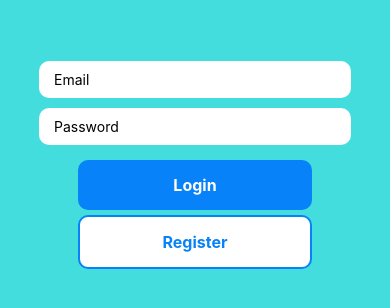
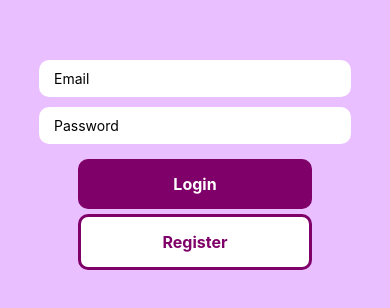
Before and after one commit to TheYuriG/fullstackTodoApp, a React Native app: screen / in a window 390 px wide. Shown: the part 262-570 px from the top of the page. Built offline with nearby package versions, Linux system fonts and the light colour scheme.

Commit message:
updated universal styling

```diff
--- /dev/null
+++ b/colors/colors.js
@@ -0,0 +1,11 @@
+//? The default color theme for the app
+export const COLORS = {
+	primary: '#320080', //? Mostly text
+	secondary: '#800069', //? Accent color for detail
+	tertiary: '#eabfff', //? Backgrounds
+	taskDue: '#eeaaaa', //? Fill color for late todos
+	taskComplete: '#90ee90', //? Fill color for completed todos
+	checkBox: 'green', //? The color of the checkbox and its border
+	danger: 'red', //? The color used on the delete ICON
+	white: '#ffffff', //? Basic white
+};
--- a/screens/login.js
+++ b/screens/login.js
@@ -2,6 +2,7 @@ import { Alert, StyleSheet, Text, View } from 'react-native';
 import React, { useState, setInput } from 'react';
 import { KeyboardAvoidingView, TextInput, TouchableOpacity } from 'react-native';
 import AsyncStorage from '@react-native-async-storage/async-storage'; //? Documentation: https://react-native-async-storage.github.io/async-storage/docs/usage/
+import { COLORS } from '../colors/colors.js';
 
 const LoginScreen = ({ navigation }) => {
 	//? Handles email data
@@ -171,11 +172,11 @@ const styles = StyleSheet.create({
 		flex: 1, //? Flex 1 for maximum stretch
 		justifyContent: 'center', //? Center everything vertically
 		alignItems: 'center', //? Center everything horizontally
-		backgroundColor: '#44dddd', //? Paint the background light blue
+		backgroundColor: COLORS.tertiary, //? Paint the background light blue
 	},
 	inputContainer: { width: '80%' }, //? Make the input containers take 80% of the horizontal screen space
 	input: {
-		backgroundColor: 'white', //? Give the input containers a white background
+		backgroundColor: COLORS.white, //? Give the input containers a white background
 		paddingHorizontal: 15, //? Space horizontally the input text from the edges of the containers
 		paddingVertical: 10, //? Space vertically the input text from the edges of the containers
 		borderRadius: 10, //? Round the edges of the input containers
@@ -188,18 +189,18 @@ const styles = StyleSheet.create({
 		marginTop: 15, //? Space each button away from each other
 	},
 	button: {
-		backgroundColor: '#0782F9', //? Paint the button blue
+		backgroundColor: COLORS.secondary, //? Paint the button blue
 		alignItems: 'center', //? Center the button on the middle of the buttonContainer
 		width: '100%', //? Make the button take the entire horizontal space on the buttonContainer
 		padding: 15, //? Space the inner button text from the edges
 		borderRadius: 10, //? Round the edges of the buttons
 	},
 	buttonOutline: {
-		backgroundColor: 'white', //? Paint white the Register button
+		backgroundColor: COLORS.white, //? Paint white the Register button
 		marginTop: 5, //? Distance the Register button from the Login button
-		borderColor: '#0782F9', //? Give the Register button some border color
-		borderWidth: 2, //? Give the Register button some border width
+		borderColor: COLORS.secondary, //? Give the Register button some border color
+		borderWidth: 3, //? Give the Register button some border width
 	},
-	buttonText: { color: 'white', fontWeight: '700', fontSize: 16 }, //? Login button's text
-	buttonOutlineText: { color: '#0782F9', fontWeight: '700', fontSize: 16 }, //? Register button's text
+	buttonText: { color: COLORS.white, fontWeight: '700', fontSize: 16 }, //? Login button's text
+	buttonOutlineText: { color: COLORS.secondary, fontWeight: '700', fontSize: 16 }, //? Register button's text
 });
--- a/screens/todo.js
+++ b/screens/todo.js
@@ -11,13 +11,11 @@ import {
 	FlatList,
 	Alert,
 } from 'react-native';
+import { COLORS } from '../colors/colors.js';
 import DatePicker from 'react-native-date-picker'; //? Documentation: https://github.com/henninghall/react-native-date-picker
 import BouncyCheckbox from 'react-native-bouncy-checkbox'; //? Documentation: https://github.com/WrathChaos/react-native-bouncy-checkbox
 import ICON from 'react-native-vector-icons/MaterialIcons'; //? Documentation: https://github.com/oblador/react-native-vector-icons
 import firestore from '@react-native-firebase/firestore'; //? Documentation: https://rnfirebase.io/firestore/usage
-
-//? Colors theme
-const COLORS = { primary: '#800080', white: '#ffffff', grey: '#dddddd', coral: 'coral' };
 
 const TodoScreen = ({ navigation, route }) => {
 	//? Tracks the text input at the footer
@@ -299,10 +297,10 @@ const TodoScreen = ({ navigation, route }) => {
 					//? (3) If both of the previous checks failed, it means that the
 					//? task isn't completed yet and it ran out of time, so paint it red
 					backgroundColor: oneOfTheTodos?.completionStatus
-						? '#90ee90'
+						? COLORS.taskComplete
 						: oneOfTheTodos?.targetDate < new Date() / 1000
-						? '#eeaaaa'
-						: COLORS.grey,
+						? COLORS.taskDue
+						: COLORS.white,
 				},
 			]}
 		>
@@ -313,12 +311,12 @@ const TodoScreen = ({ navigation, route }) => {
 						onPress={(isChecked) => changeTodoStatus(isChecked, oneOfTheTodos?.id)}
 						unfillColor={
 							oneOfTheTodos?.completionStatus
-								? '#90ee90'
+								? COLORS.taskComplete
 								: oneOfTheTodos?.targetDate < new Date() / 1000
-								? '#eeaaaa'
-								: COLORS.grey
+								? COLORS.taskDue
+								: COLORS.white
 						} //? Inner color of the checkbox
-						fillColor="green" //? Outer color (radius) of the checkbox
+						fillColor={COLORS.checkBox} //? Outer color (radius) of the checkbox
 						isChecked={oneOfTheTodos?.completionStatus} //? Checks initial state, doesn't update state yet
 						size={35} //? Size of the checkbox
 						iconStyle={{
@@ -334,6 +332,7 @@ const TodoScreen = ({ navigation, route }) => {
 							textDecorationLine: oneOfTheTodos?.completionStatus
 								? 'line-through'
 								: 'none',
+							flex: 1,
 						},
 					]}
 				>
@@ -347,7 +346,7 @@ const TodoScreen = ({ navigation, route }) => {
 					{!oneOfTheTodos?.completionStatus && (
 						<View marginRight={5}>
 							<TouchableOpacity
-								style={[styles.deleteBox, { backgroundColor: 'grey' }]}
+								style={[styles.actionBox, { backgroundColor: COLORS.grey }]}
 							>
 								<ICON
 									name="edit"
@@ -359,7 +358,7 @@ const TodoScreen = ({ navigation, route }) => {
 						</View>
 					)}
 					{/* //? Delete button */}
-					<TouchableOpacity style={[styles.deleteBox]}>
+					<TouchableOpacity style={[styles.actionBox]}>
 						<ICON
 							name="delete"
 							size={20}
@@ -378,7 +377,7 @@ const TodoScreen = ({ navigation, route }) => {
 			<View style={styles.header}>
 				<Text style={styles.headerText}>To-Do List</Text>
 				{/* //? The UI will only render the DELETE ALL button on the header
-            //? if there is even anything to be deleted in the first place */}
+            		//? if there is even anything to be deleted in the first place */}
 				{displayedTodos.length > 0 && user !== 'admin@domain.com' && (
 					<ICON name="delete" size={25} color="red" onPress={() => deleteTodo('0000')} />
 				)}
@@ -441,7 +440,7 @@ const TodoScreen = ({ navigation, route }) => {
 			{/* //? Section for the TODO list */}
 			<FlatList
 				showVerticalScrollIndicator={false}
-				style={{ backgroundColor: COLORS.coral }}
+				style={{ backgroundColor: COLORS.tertiary }}
 				contentContainerStyle={{ padding: 5, paddingRight: 10, paddingBottom: 65 }}
 				data={displayedTodos}
 				renderItem={(oneTodo) => <ListItem todo={oneTodo} />}
@@ -449,7 +448,7 @@ const TodoScreen = ({ navigation, route }) => {
 			{/* //? Admin mode pagination */}
 			{user == 'admin@domain.com' && (
 				<View
-					backgroundColor={COLORS.coral}
+					backgroundColor={COLORS.tertiary}
 					flexDirection="row"
 					justifyContent="space-around"
 					paddingBottom={20}
@@ -459,20 +458,15 @@ const TodoScreen = ({ navigation, route }) => {
 						<TouchableOpacity
 							style={[
 								styles.button,
-								{ backgroundColor: COLORS.white, marginRight: 10 },
+								{ backgroundColor: COLORS.white, elevation: 10 },
 							]}
 							onPress={() => {
 								adminPagination(page - 1);
 								setPage((page) => page - 1);
 							}}
 						>
-							<View flexDirection="row" alignItems="center" width={85}>
-								<ICON
-									name="chevron-left"
-									color={COLORS.primary}
-									size={20}
-									paddingLeft={10}
-								/>
+							<View flexDirection="row" padding={3}>
+								<ICON name="chevron-left" color={COLORS.primary} size={20} />
 								<Text style={styles.listItemText}>Previous</Text>
 							</View>
 						</TouchableOpacity>
@@ -481,13 +475,16 @@ const TodoScreen = ({ navigation, route }) => {
 					//? as many items as the limit per page inside the pagination function */}
 					{nextEnabled && (
 						<TouchableOpacity
-							style={[styles.button, { backgroundColor: COLORS.white }]}
+							style={[
+								styles.button,
+								{ backgroundColor: COLORS.white, elevation: 10 },
+							]}
 							onPress={() => {
 								adminPagination(page + 1);
 								setPage((page) => page + 1);
 							}}
 						>
-							<View flexDirection="row" alignItems="center" width={55}>
+							<View flexDirection="row" padding={3}>
 								<Text style={styles.listItemText}>Next</Text>
 								<ICON name="chevron-right" color={COLORS.primary} size={20} />
 							</View>
@@ -532,13 +529,14 @@ const styles = StyleSheet.create({
 		flexDirection: 'row', //? How the items should be align (Row = horizontal)
 		alignItems: 'center', //? Align items vertically on the axis
 		justifyContent: 'space-between', //? Put space between the items, but not around them
-		backgroundColor: 'pink',
+		backgroundColor: COLORS.secondary,
+		elevation: 10,
 	},
 	//? Inner text of the title of our app
 	headerText: {
 		fontSize: 20, //? Big
 		fontWeight: 'bold', //? Strong
-		color: COLORS.primary, //? Eyes flaming gold
+		color: COLORS.white, //? Eyes flaming gold
 	},
 	//? Styling for each individual box of our todo list
 	listItem: {
@@ -548,13 +546,14 @@ const styles = StyleSheet.create({
 		marginVertical: 5, //? Outer vertical spacing to separate our container from the other containers or device edges
 		marginLeft: 5, //? Outer left spacing to separate our container from the other containers or device edges
 		borderRadius: 20, //? Rounds the edges of the list Item box
+		borderColor: COLORS.secondary, //? Border color for the list items
+		borderWidth: 3, //? How thick the list item border is
 	},
 	//? Text inside a todo item
 	listItemText: {
-		flex: 1,
 		fontSize: 15, //? Not that big
 		fontWeight: 'bold', //? Strong
-		color: COLORS.primary, //? Contrasting purple
+		color: COLORS.secondary, //? Contrasting purple
 		//? If the "todo" has "completionStatus" equal to "true",
 		//? line-through the text. Do nothing otherwise
 		textAlignVertical: 'center', //? Center the text vertically
@@ -567,10 +566,10 @@ const styles = StyleSheet.create({
 		paddingRight: 10, //? Spacing between the delete icon and the edge of the list item
 	},
 	//? The red/grey box that holds the editing/deletion icon
-	deleteBox: {
+	actionBox: {
 		height: 28, //? Determines how much height this will have
 		width: 25, //? Determines how much width this will have
-		backgroundColor: 'red', //? Defines the icon delete box to have a red background. The edit icon overrides this with grey
+		backgroundColor: COLORS.danger, //? Defines the icon delete box to have a red background. The edit icon overrides this with grey
 		justifyContent: 'center', //? Vertically aligns the icon within the box
 		alignItems: 'center', //? Horizontally aligns the icon within the box
 		borderRadius: 5, //? Rounds the edges of the icon box
@@ -610,7 +609,7 @@ const styles = StyleSheet.create({
 	//? The Date/Time box
 	modalView: {
 		margin: 20,
-		backgroundColor: 'white',
+		backgroundColor: COLORS.white,
 		borderRadius: 20,
 		padding: 35,
 		alignItems: 'center',
@@ -651,7 +650,7 @@ const styles = StyleSheet.create({
 	//? Modal button text
 	//! Could use refactoring
 	textStyle: {
-		color: 'white',
+		color: COLORS.white,
 		fontWeight: 'bold',
 		textAlign: 'center',
 	},
```
